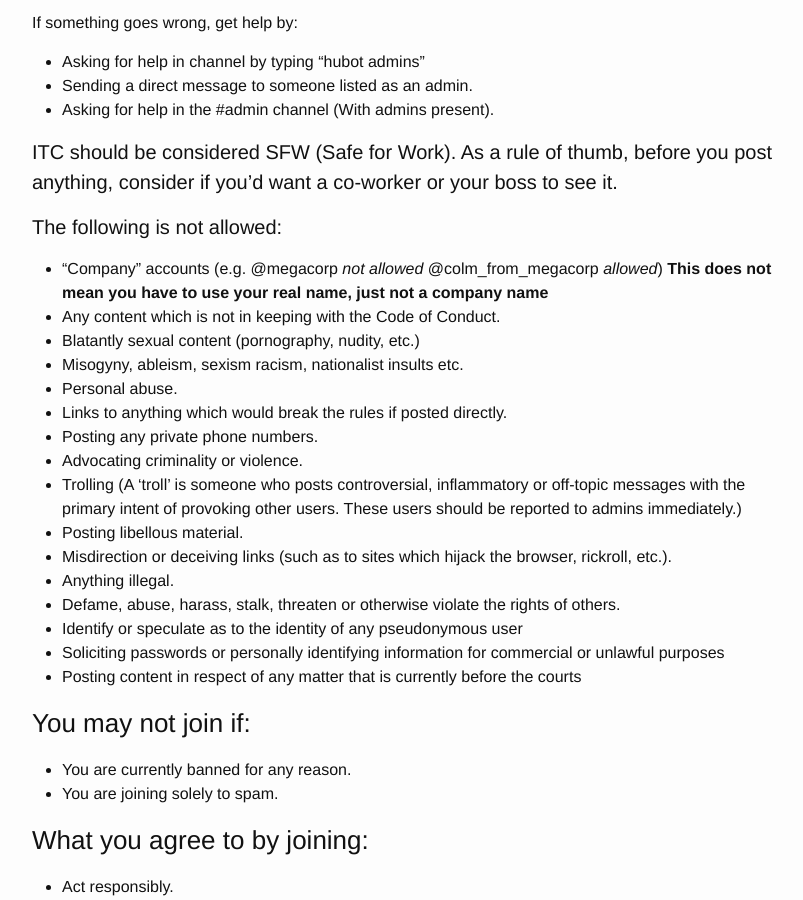
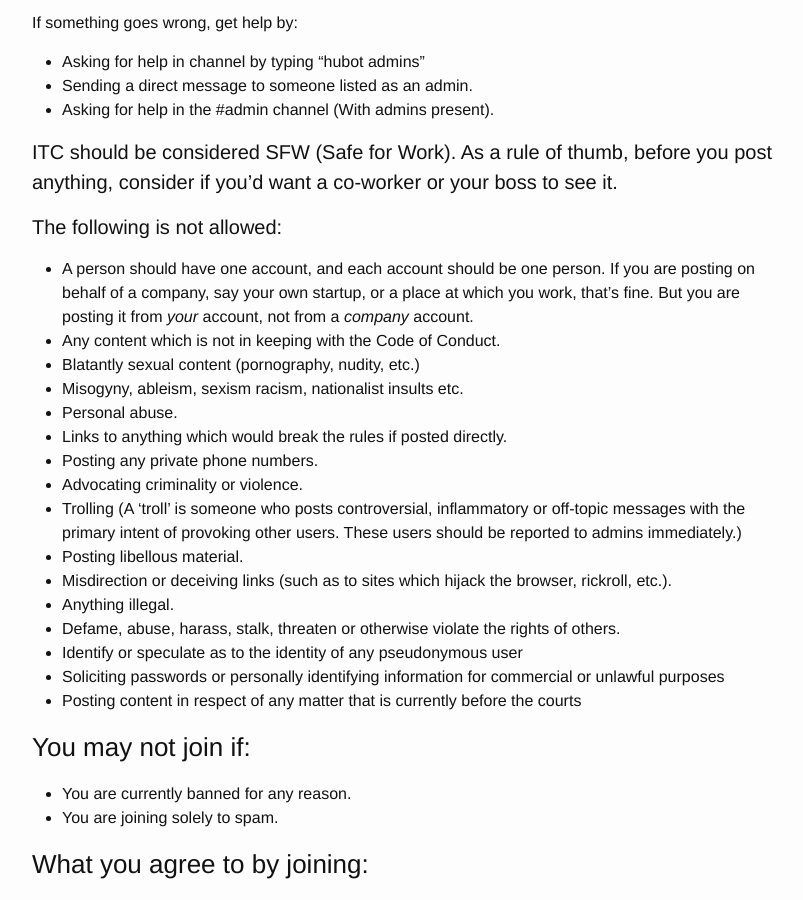
Before and after one commit to IrishTechCommunity/irishtechcommunity.github.io, a Jekyll site: the page built from codeofconduct.md, in a window 1280 px wide and 900 px high, scrolled down 713 px. Shown: the whole window, without its empty margins (238-1041 px from the left). Built offline with Jekyll 4.4.1, drawn with Linux system fonts in a browser that asks for light colours.

Commit message:
Update codeofconduct.md

```diff
--- a/codeofconduct.md
+++ b/codeofconduct.md
@@ -26,7 +26,7 @@ If something goes wrong, get help by:
 
 #### The following is not allowed:
 
-- "Company" accounts (e.g. @megacorp _not allowed_ @colm_from_megacorp _allowed_) __This does not mean you have to use your real name, just not a company name__
+- A person should have one account, and each account should be one person. If you are posting on behalf of a company, say your own startup, or a place at which you work, that's fine. But you are posting it from *your* account, not from a *company* account.
 - Any content which is not in keeping with the Code of Conduct.
 - Blatantly sexual content (pornography, nudity, etc.)
 - Misogyny, ableism, sexism racism, nationalist insults etc.
```
